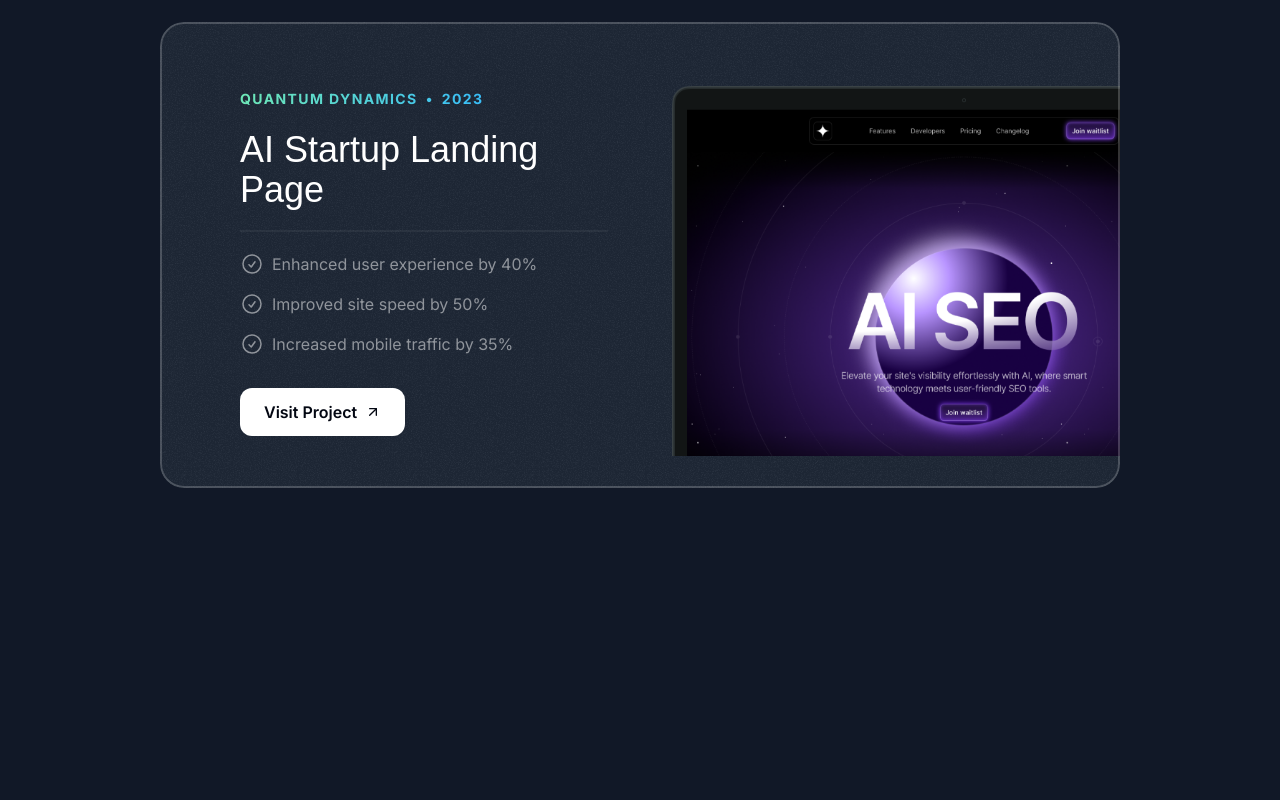
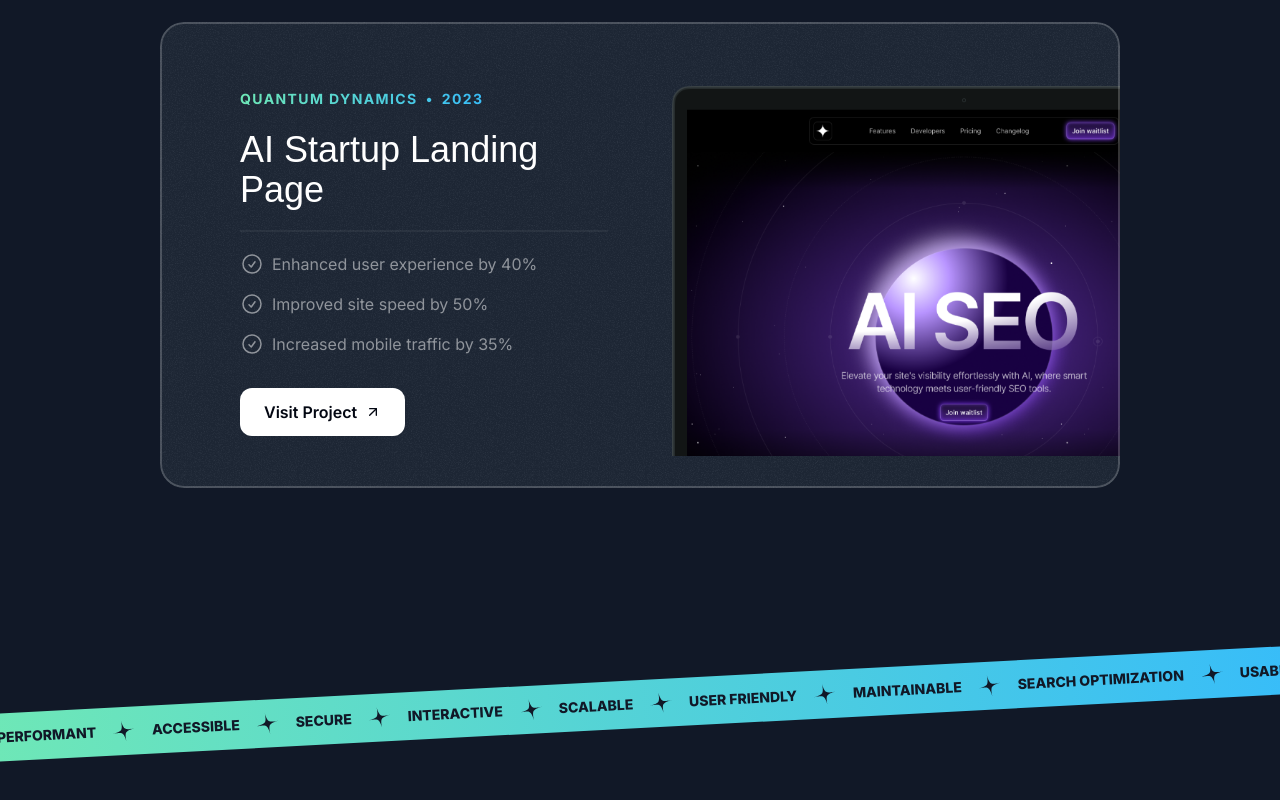
Before and after one commit to delosreyesjohnpaul/My-Portfolio-Website, a Next.js app: page / in a window 1280 px wide. Shown: the part 2402-3202 px from the top of the page. Before the commit the page ends 2986 px from the top, so only its background shows below. Built offline with nearby package versions, Linux system fonts and the light colour scheme; a web font is replaced by a local one.

Commit message:
Fin Tape

```diff
--- a/src/app/page.tsx
+++ b/src/app/page.tsx
@@ -1,6 +1,7 @@
 import { Header } from "@/sections/Header";
 import { HeroSection } from "@/sections/Hero";
 import { ProjectsSection } from "@/sections/Projects";
+import { TapeSection } from "@/sections/Tape";
 
 export default function Home() {
   return (
@@ -8,6 +9,7 @@ export default function Home() {
       <Header/>
       <HeroSection/>
       <ProjectsSection/>
+      <TapeSection/>
     </div>
   );
 }
--- a/src/sections/Tape.tsx
+++ b/src/sections/Tape.tsx
@@ -1,3 +1,34 @@
+import StarIcon from "@/assets/icons/star.svg"
+
+const word =[
+  "Performant",
+  "Accessible",
+  "Secure",
+  "Interactive",
+  "Scalable",
+  "User Friendly",
+  "Maintainable",
+  "Search Optimization",
+  "Usable",
+  "Reliable",
+];
+
 export const TapeSection = () => {
-  return <div>Tape Section</div>;
+  return (
+    <div className="py-16 lg:py-24 overflow-x-clip">
+      <div className="bg-gradient-to-r from-emerald-300 to-sky-400 -rotate-3 -mx-1">
+        <div className="flex [mask-image:linear-gradient(to_right,transparent,black_10%, black_90%,transparent)]">
+          <div className="flex flex-none gap-4 py-3">
+            {word.map(word => (
+              <div key={word} className="inline-flex gap-4 items-center">
+                <span className="text-gray-900 uppercase font-extrabold text-sm">{word}</span>
+                <StarIcon className="size-6 text-gray-900 -rotate-12"/>
+              </div>
+
+            ))}
+          </div>
+        </div>
+      </div>
+    </div>
+  );
 };
```
